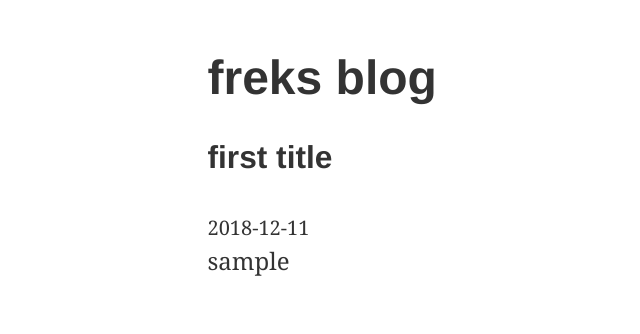
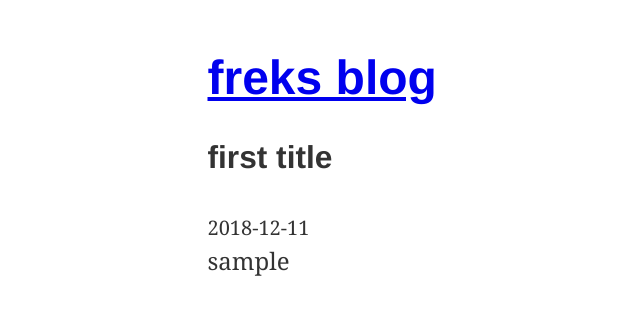
Before and after one commit to shoji-k/freks-blog, a Gatsby site: page / in a window 1280 px wide. Shown: the whole page, without its empty margins (41-681 px from the left). Built offline with nearby package versions, Linux system fonts and the light colour scheme; Gatsby itself is replaced by a stand-in of ours.

Commit message:
set link to title

```diff
--- a/src/components/Layout.js
+++ b/src/components/Layout.js
@@ -1,4 +1,5 @@
 import React, { Component } from 'react'
+import { Link } from 'gatsby'
 import { rhythm } from '../utils/typography'
 
 class Layout extends Component {
@@ -12,7 +13,9 @@ class Layout extends Component {
           padding: `${rhythm(1.5)} ${rhythm(3 / 4)}`,
         }}
       >
-        <h1>freks blog</h1>
+        <Link to="/">
+          <h1>freks blog</h1>
+        </Link>
         {this.props.children}
       </div>
     )
```
